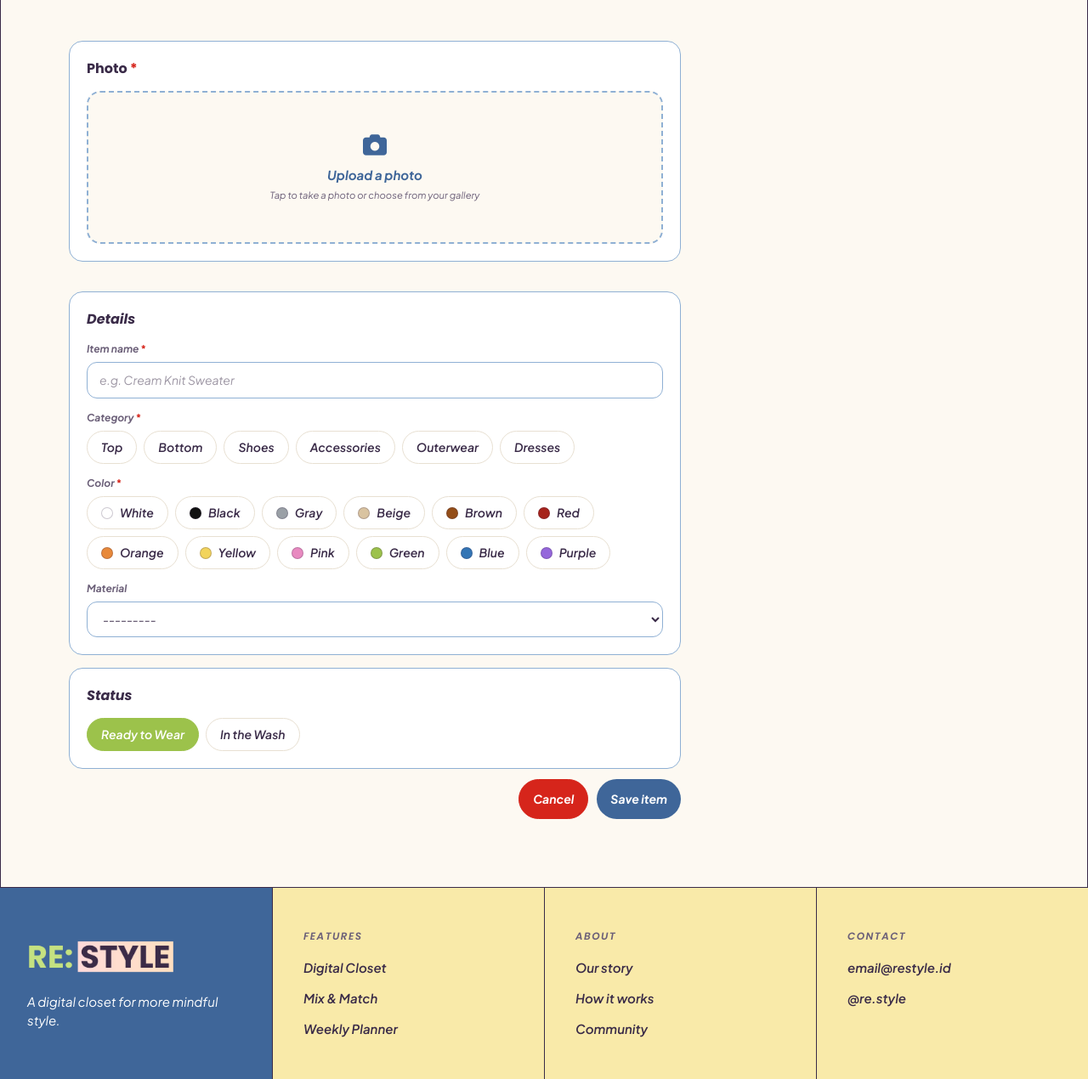
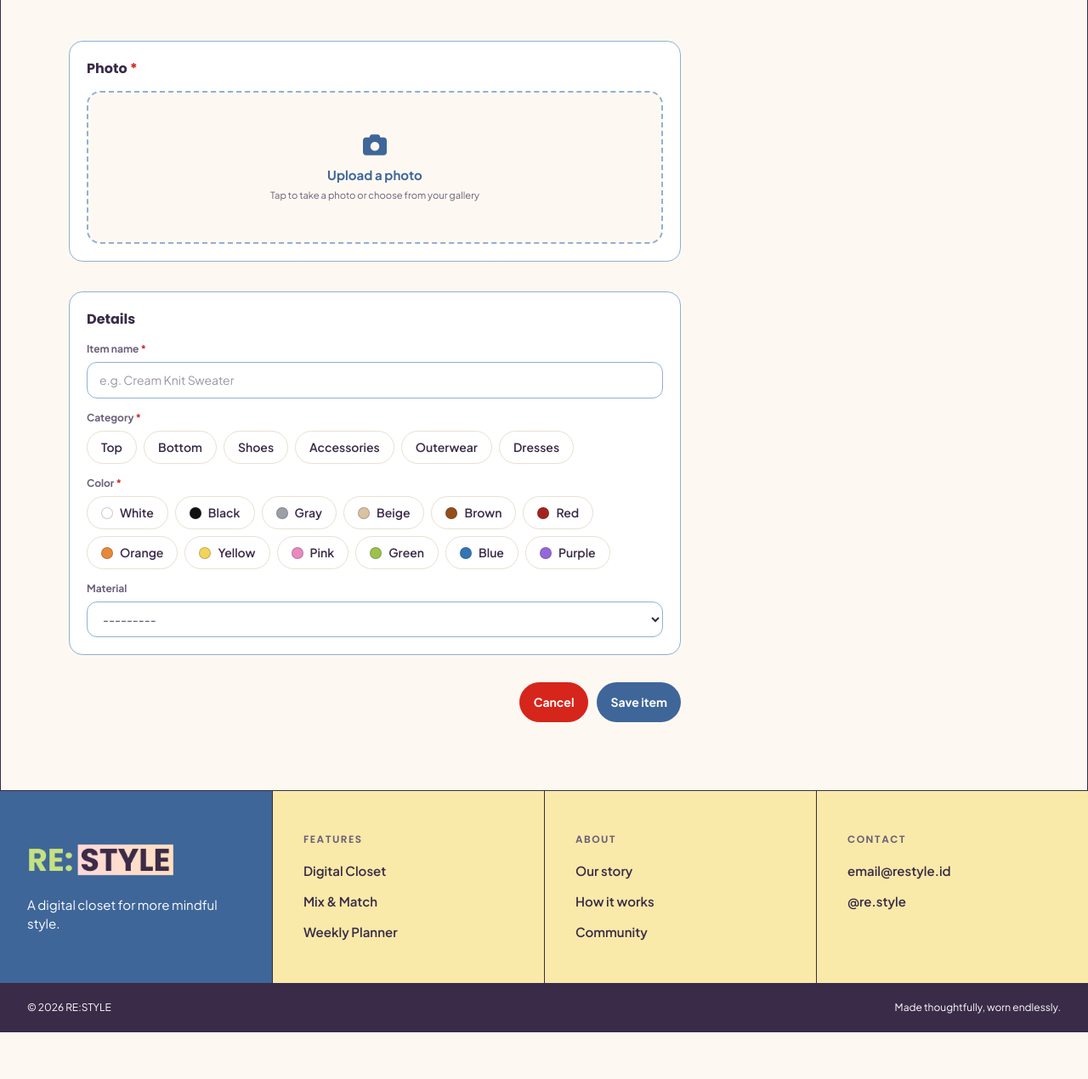
Before and after one commit to pbp-kelompok-a12/RESTYLE, a Django app: page /closet/add/ in a window 1280 px wide. Shown: the part 227-1497 px from the top of the page at 85% size. After the commit the page ends 1442 px from the top, so only its background shows below. Run offline with Django 5.2, Linux system fonts and the light colour scheme; the visitor is signed in with stand-in values (Sample User, id 1); some libraries are stand-ins or nearby versions; some web fonts are replaced.

Commit message:
refactor: drop manual wash timer, status handled by planner later

```diff
--- a/closet/forms.py
+++ b/closet/forms.py
@@ -1,11 +1,10 @@
 from django import forms
-from django.utils import timezone
 from closet.models import Item
 
 class ItemForm(forms.ModelForm):
     class Meta:
         model = Item
-        fields = ["photo", "name", "category", "color", "material", "status", "wash_days"]
+        fields = ["photo", "name", "category", "color", "material"]
 
     def __init__(self, *args, **kwargs):
         super().__init__(*args, **kwargs)
@@ -15,25 +14,3 @@ class ItemForm(forms.ModelForm):
 
     def clean_name(self):
         return self.cleaned_data["name"].strip()
-
-    def clean(self):
-        data = super().clean()
-        if data.get("status") == "washing":
-            if not data.get("wash_days"):
-                self.add_error("wash_days", "Enter how many days it will take to wash.")
-        else:
-            data["wash_days"] = None
-        return data
-
-    def save(self, commit=True):
-        item = super().save(commit=False)
-        if item.status == "washing":
-            changed = "status" in self.changed_data or "wash_days" in self.changed_data
-            if item.wash_started_at is None or changed:
-                item.wash_started_at = timezone.now()
-        else:
-            item.wash_started_at = None
-            item.wash_days = None
-        if commit:
-            item.save()
-        return item
--- a/closet/models.py
+++ b/closet/models.py
@@ -1,9 +1,4 @@
-import math
-from datetime import timedelta
-
 from django.conf import settings
-from django.core.validators import MaxValueValidator, MinValueValidator
-from django.utils import timezone
 from django.db import models
 
 class Item(models.Model):
@@ -67,36 +62,6 @@ class Item(models.Model):
         related_name="closet_items",
     )
 
-    @property
-    def ready_at(self):
-        if self.status == "washing" and self.wash_started_at and self.wash_days:
-            return self.wash_started_at + timedelta(days=self.wash_days)
-        return None
-
-    @property
-    def is_wash_done(self):
-        ready_at = self.ready_at
-        return ready_at is not None and ready_at <= timezone.now()
-
-    @property
-    def days_left(self):
-        ready_at = self.ready_at
-        if ready_at is None:
-            return 0
-        return max(1, math.ceil((ready_at - timezone.now()).total_seconds() / 86400))
-
-    def start_washing(self, days):
-        self.status = "washing"
-        self.wash_days = days
-        self.wash_started_at = timezone.now()
-        self.save(update_fields=["status", "wash_days", "wash_started_at"])
-
-    def mark_ready(self):
-        self.status = "ready"
-        self.wash_days = None
-        self.wash_started_at = None
-        self.save(update_fields=["status", "wash_days", "wash_started_at"])
-
     photo = models.ImageField(upload_to="closet/items/", blank=True)
     name = models.CharField(max_length=100)
     category = models.CharField(max_length=20, choices=CATEGORY_CHOICES)
@@ -104,20 +69,9 @@ class Item(models.Model):
     material = models.CharField(max_length=50, choices=MATERIAL_CHOICES, blank=True)
     status = models.CharField(max_length=10, choices=STATUS_CHOICES, default="ready")
     created_at = models.DateTimeField(auto_now_add=True)
-    wash_days = models.PositiveSmallIntegerField(null=True, blank=True, validators = [MinValueValidator(1), MaxValueValidator(31)])
-    wash_started_at = models.DateTimeField(null=True, blank=True)
 
     class Meta:
         ordering = ["-created_at"]
 
     def __str__(self):
         return f"{self.name} ({self.user.username})"
-
-# baju yang masa cucinya udah lewat, otomatis jadi Ready
-def release_finished_washes(user):
-    released = 0
-    for item in Item.objects.filter(user=user, status="washing"):
-        if item.is_wash_done:
-            item.mark_ready()
-            released += 1
-    return released
--- a/closet/templates/item_form.html
+++ b/closet/templates/item_form.html
@@ -16,7 +16,7 @@
         {{ form.non_field_errors }}
 
         <section class="cl-section">
-            <h2>Photo <em>*<em></h2>
+            <h2>Photo <em>*</em></h2>
             <label class="cl-dropzone" for="photo-input">
                 <img id="photo-preview" alt="Preview" {% if is_edit and item.photo %}src="{{ item.photo.url }}"{% else %}hidden{% endif %}>
                 <span id="photo-placeholder" {% if is_edit and item.photo %}hidden{% endif %}>
@@ -61,15 +61,6 @@
             </div>
         </section>
 
-        <section class="cl-section">
-            <h2>Status</h2>
-            <div class="cl-opts">
-                {% for value, label in status_options %}
-                <label class="cl-opt"><input type="radio" name="status" value="{{ value }}" {% if form.status.value == value %}checked{% endif %}><span>{{ label }}</span></label>
-                {% endfor %}
-            </div>
-        </section>
-
         <div class="cl-form-actions">
             <a href="{% if is_edit %}{% url 'closet:show_item_detail' item.id %}{% else %}{% url 'closet:show_closet' %}{% endif %}" class="btn tertiary-btn">Cancel</a>
             <button type="submit" class="btn primary-btn">{% if is_edit %}Save changes{% else %}Save item{% endif %}</button>
--- a/closet/urls.py
+++ b/closet/urls.py
@@ -9,5 +9,4 @@ urlpatterns = [
     path("item/<int:item_id>/", views.show_item_detail, name="show_item_detail"),
     path("item/<int:item_id>/edit/", views.edit_item, name="edit_item"),
     path("item/<int:item_id>/delete/", views.delete_item, name="delete_item"),
-    path("item/<int:item_id>/status/", views.toggle_item_status, name="toggle_item_status"),
 ]
--- a/closet/views.py
+++ b/closet/views.py
@@ -1,15 +1,14 @@
-from django.shortcuts import render, redirect, get_object_or_404
+from django.contrib import messages
+from django.contrib.auth.decorators import login_required
+from django.shortcuts import get_object_or_404, redirect, render
 from django.views.decorators.http import require_POST
-from django.contrib.auth.decorators import login_required
-from django.contrib import messages
-from django.utils.http import url_has_allowed_host_and_scheme
 
 from closet.forms import ItemForm
-from closet.models import Item, release_finished_washes
+from closet.models import Item
+
 
 @login_required(login_url="/login")
 def show_closet(request):
-    release_finished_washes(request.user)
     items = Item.objects.filter(user=request.user)
     context = {
         "items": items,
@@ -24,7 +23,6 @@ def option_context():
             {"value": value, "label": label, "hex": Item.COLOR_HEX[value]}
             for value, label in Item.COLOR_CHOICES
         ],
-        "status_options": Item.STATUS_CHOICES,
     }
 
 @login_required(login_url="/login")
@@ -40,7 +38,6 @@ def add_item(request):
 
 @login_required(login_url="/login")
 def show_item_detail(request, item_id):
-    release_finished_washes(request.user)
     item = get_object_or_404(Item, pk=item_id, user=request.user)
     return render(request, "item_detail.html", {"item": item})
 
@@ -54,7 +51,6 @@ def edit_item(request, item_id):
         return redirect("closet:show_item_detail", item_id=item.id)
     return render(request, "item_form.html", {"form": form, "item": item, "is_edit": True, **option_context()})
 
-
 @login_required(login_url="/login")
 @require_POST
 def delete_item(request, item_id):
@@ -63,26 +59,3 @@ def delete_item(request, item_id):
     item.delete()
     messages.success(request, f'"{name}" was removed from your closet.')
     return redirect("closet:show_closet")
-
-def safe_next(request, fallback):
-    next_url = request.POST.get("next", "")
-    if next_url and url_has_allowed_host_and_scheme(next_url, allowed_hosts={request.get_host()}):
-        return next_url
-    return fallback
-
-@login_required(login_url="/login")
-@require_POST
-def toggle_item_status(request, item_id):
-    item = get_object_or_404(Item, pk=item_id, user=request.user)
-    if item.status == "ready":
-        try:
-            days = int(request.POST.get("days", 3))
-        except ValueError:
-            days = 3
-        days = min(max(days, 1), 30)
-        item.start_washing(days)
-        messages.success(request, f'"{item.name}" is in the wash. Ready in {days} day{"s" if days != 1 else ""}.')
-    else:
-        item.mark_ready()
-        messages.success(request, f'"{item.name}" is ready to wear.')
-    return redirect(safe_next(request, "closet:show_closet"))
--- a/static/js/closet.js
+++ b/static/js/closet.js
@@ -40,24 +40,4 @@
             placeholder.hidden = true;
         });
     }
-
-    /* ---------- kolom wash time ---------- */
-    var washBox = document.getElementById("wash-box");
-    if (washBox) {
-        var syncWash = function () {
-            var checked = document.querySelector('input[name="status"]:checked');
-            washBox.hidden = !(checked && checked.value === "washing");
-        };
-        document.querySelectorAll('input[name="status"]').forEach(function (input) {
-            input.addEventListener("change", syncWash);
-        });
-        syncWash();
-
-        var daysInput = document.getElementById("id_wash_days");
-        document.querySelectorAll(".cl-quick").forEach(function (btn) {
-            btn.addEventListener("click", function () {
-                daysInput.value = btn.getAttribute("data-days");
-            });
-        });
-    }
 })();
```
Also changed, not shown: closet/templates/closet.html (+1 -12 lines), closet/templates/item_detail.html (+1 -16 lines), static/css/closet.css (+0 -67 lines), closet/migrations/0005_remove_item_wash_days_remove_item_wash_started_at.py (added).
